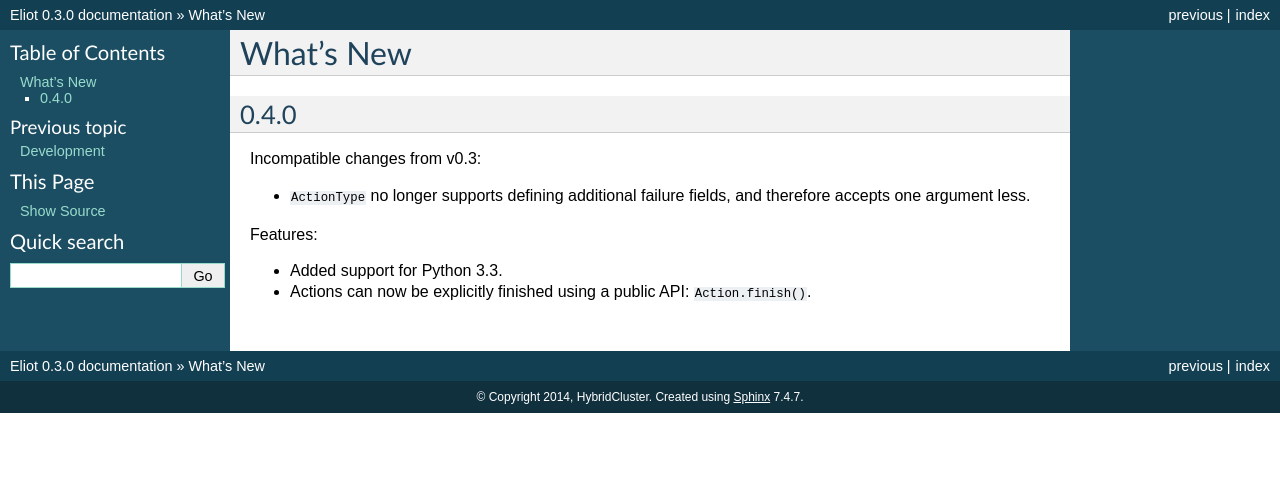
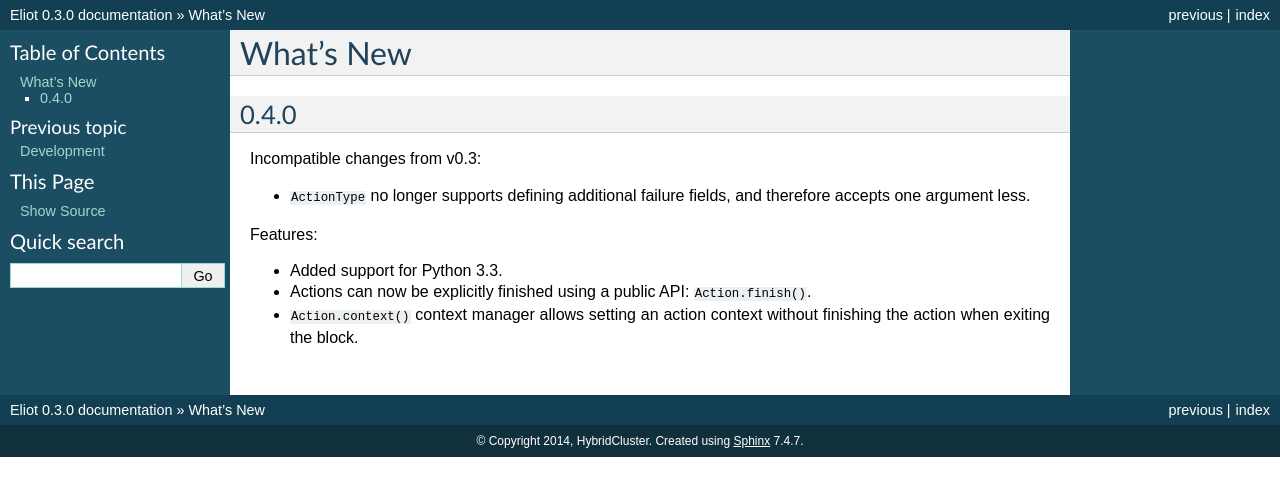
Before and after one commit to itamarst/eliot, a Sphinx documentation site: the page built from docs/source/news.rst, in a window 1280 px wide. Shown: the top 496 px of the page. Built offline with Sphinx 7.4.7, drawn with Linux system fonts in a browser that asks for light colours.

Commit message:
News entry.

```diff
--- a/docs/source/news.rst
+++ b/docs/source/news.rst
@@ -12,3 +12,4 @@
 
 * Added support for Python 3.3.
 * Actions can now be explicitly finished using a public API: ``Action.finish()``.
+* ``Action.context()`` context manager allows setting an action context without finishing the action when exiting the block.
```
